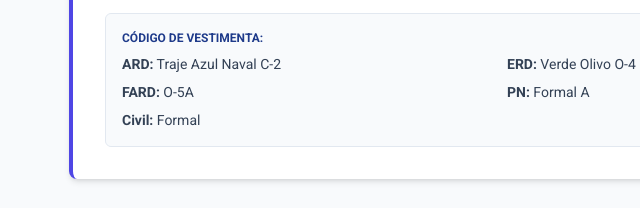
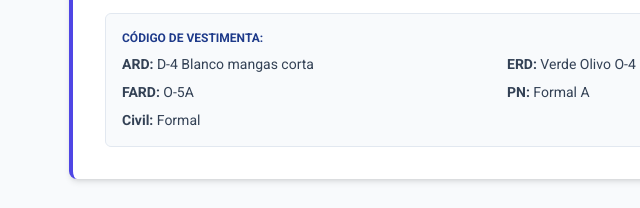
Before and after one commit to danielzt8/invitacion-armada, a plain HTML site: page index.html in a window 1280 px wide. Shown: the part 481-689 px from the top of the page, 139-779 px from the left. Drawn offline with nearby package versions, Linux system fonts and the light colour scheme.

Commit message:
fix: Update ARD dress code from "Traje Azul Naval C-2" to "D-4 Blanco mangas corta" in invitation details.

```diff
--- a/index.html
+++ b/index.html
@@ -101,7 +101,7 @@
                 <div class="bg-slate-50 p-4 rounded-md border border-slate-200 text-sm text-slate-700">
                     <strong class="block text-blue-900 mb-2 uppercase text-xs">Código de Vestimenta:</strong>
                     <ul class="grid grid-cols-1 md:grid-cols-2 gap-2">
-                        <li><span class="font-bold">ARD:</span> Traje Azul Naval C-2</li>
+                        <li><span class="font-bold">ARD:</span> D-4 Blanco mangas corta</li>
                         <li><span class="font-bold">ERD:</span> Verde Olivo O-4</li>
                         <li><span class="font-bold">FARD:</span> O-5A</li>
                         <li><span class="font-bold">PN:</span> Formal A</li>
```
